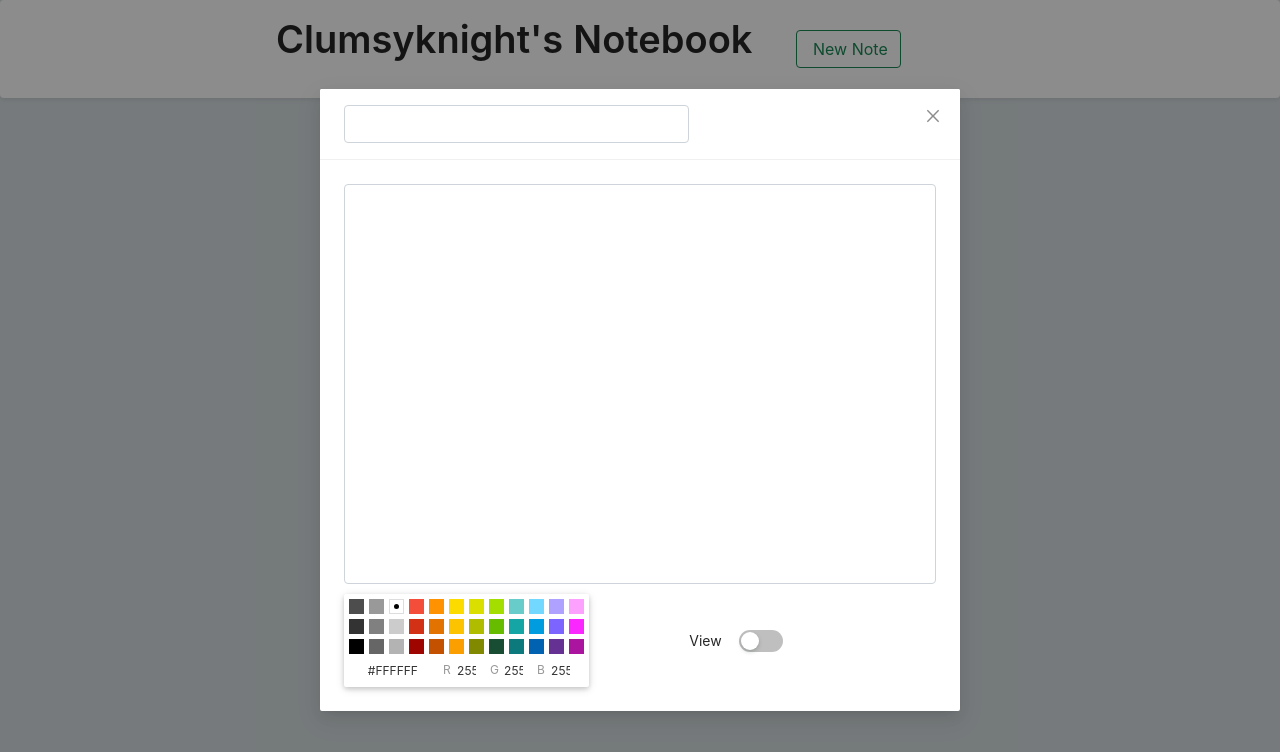
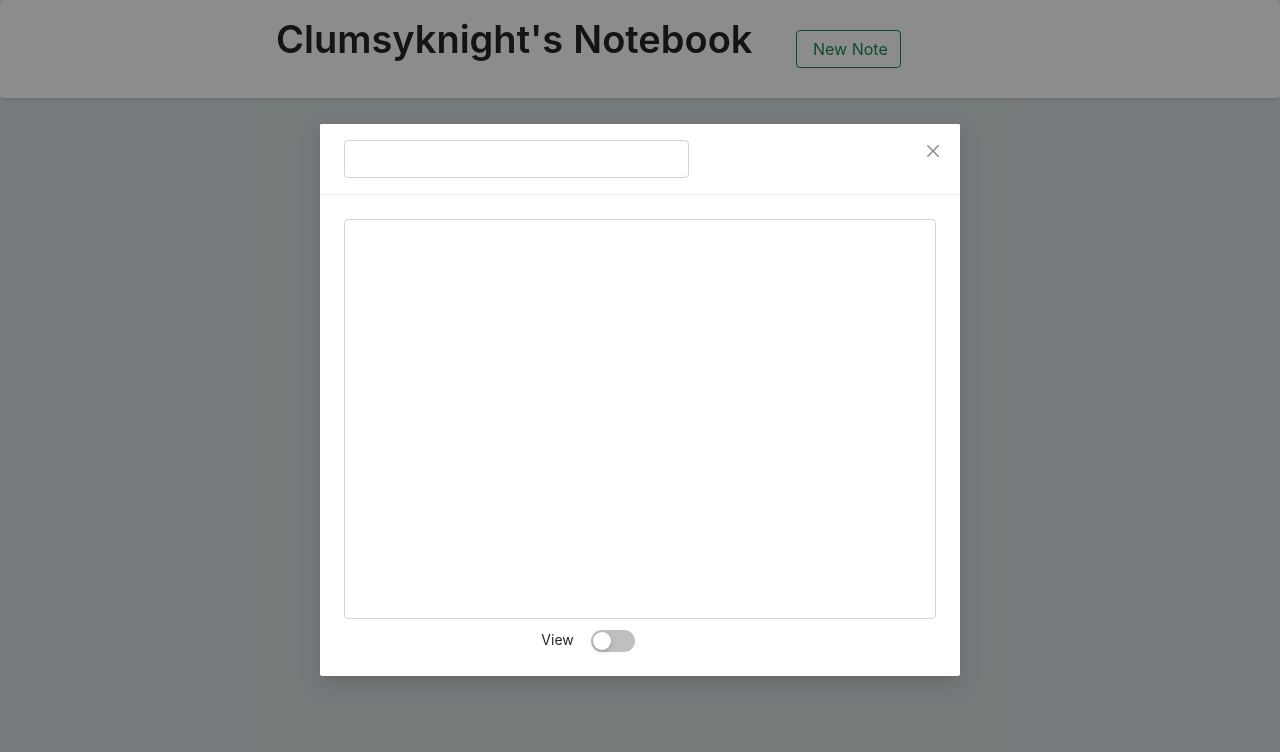
Before and after one commit to Clumsynite/react-markdown-notes, a React (Create React App) app: page / in a window 1280 px wide. Both pictures are taken after a click on the button "New Note". Shown: the top 752 px of the page. Built offline with nearby package versions, Linux system fonts and the light colour scheme.

Commit message:
updated color picker

```diff
--- a/src/Components/NoteModal.js
+++ b/src/Components/NoteModal.js
@@ -1,14 +1,17 @@
 import React, { useState } from "react";
-import { Modal, Row, Col, Switch, message } from "antd";
-import { Icon } from "@iconify/react";
-import saveIcon from "@iconify-icons/carbon/save";
-import checkmarkOutline from "@iconify-icons/carbon/checkmark-outline";
-import editIcon from "@iconify-icons/carbon/edit";
+import { Modal, Row, Col, Switch, message, Popover } from "antd";
+
 import ReactCardFlip from "react-card-flip";
 import ReactMarkdown from "react-markdown";
 import gfm from "remark-gfm";
 import moment from "moment";
 import { CompactPicker } from "react-color";
+
+import { Icon } from "@iconify/react";
+import saveIcon from "@iconify-icons/carbon/save";
+import checkmarkOutline from "@iconify-icons/carbon/checkmark-outline";
+import editIcon from "@iconify-icons/carbon/edit";
+import colorPalette from "@iconify-icons/carbon/color-palette";
 
 const ModalTitle = ({ title, setTitle }) => {
   const [edit, setEdit] = useState(true);
@@ -63,7 +66,7 @@
   const [title, setTitle] = useState("");
   const [note, setNote] = useState("");
   const [view, setView] = useState(false);
-  const [color, setColor] = useState("#fff");
+  const [backgroundColor, setBackgroundColor] = useState("#fff");
 
   const generalHeight = "50vh";
 
@@ -74,7 +77,7 @@
         style={{
           height: generalHeight,
           overflowY: "auto",
-          backgroundColor: color,
+          backgroundColor,
         }}
       >
         <ReactMarkdown plugins={[gfm]} children={note} />
@@ -95,7 +98,7 @@
         created: new Date(),
         body: note,
         title,
-        backgroundColor: color,
+        backgroundColor,
       };
       let newNotes = [...notes, currentNote];
       localStorage.setItem("notes", JSON.stringify(newNotes));
@@ -124,7 +127,7 @@
             style={{
               height: generalHeight,
               resize: "none",
-              backgroundColor: color,
+              backgroundColor,
             }}
             value={note}
             onChange={(e) => {
@@ -134,25 +137,40 @@
           <NoteView />
         </ReactCardFlip>
         <Row style={{ paddingTop: 10 }} align="middle">
-          <Col span={10}>
-            <CompactPicker
-              color={color}
-              onChangeComplete={(color) => setColor(color.hex)}
-            />
+          <Col span={2} style={{ textAlign: "center" }}>
+            <div title="Select Background Color">
+              <Popover
+                title="Select Background Color"
+                trigger="click"
+                content={
+                  <CompactPicker
+                    color={backgroundColor}
+                    onChangeComplete={(color) => setBackgroundColor(color.hex)}
+                  />
+                }
+              >
+                <Icon
+                  icon={colorPalette}
+                  color="#bebebe"
+                  width="36"
+                  height="36"
+                />
+              </Popover>
+            </div>
           </Col>
           {!view && (
-            <Col offset={4} span={2}>
+            <Col offset={6} span={2}>
               View
             </Col>
           )}
-          <Col offset={view ? 6 : 0} span={2}>
+          <Col offset={view ? 8 : 0} span={4}>
             <Switch
               checkedChildren={"View"}
               checked={view}
               onChange={setView}
             />
           </Col>
-          <Col span={6} style={{ textAlign: "right" }}>
+          <Col span={10} style={{ textAlign: "right" }}>
             <div
               style={{ cursor: "pointer", display: "contents" }}
               onClick={onNoteSave}
```
